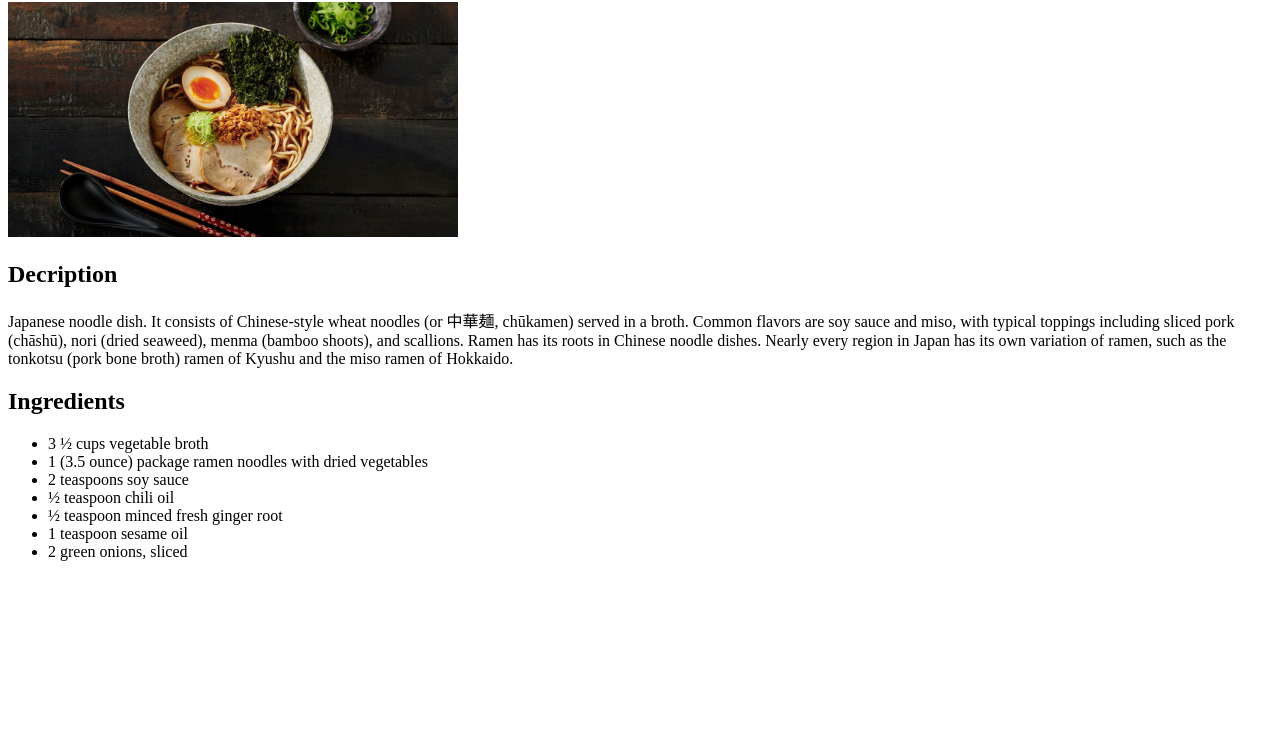
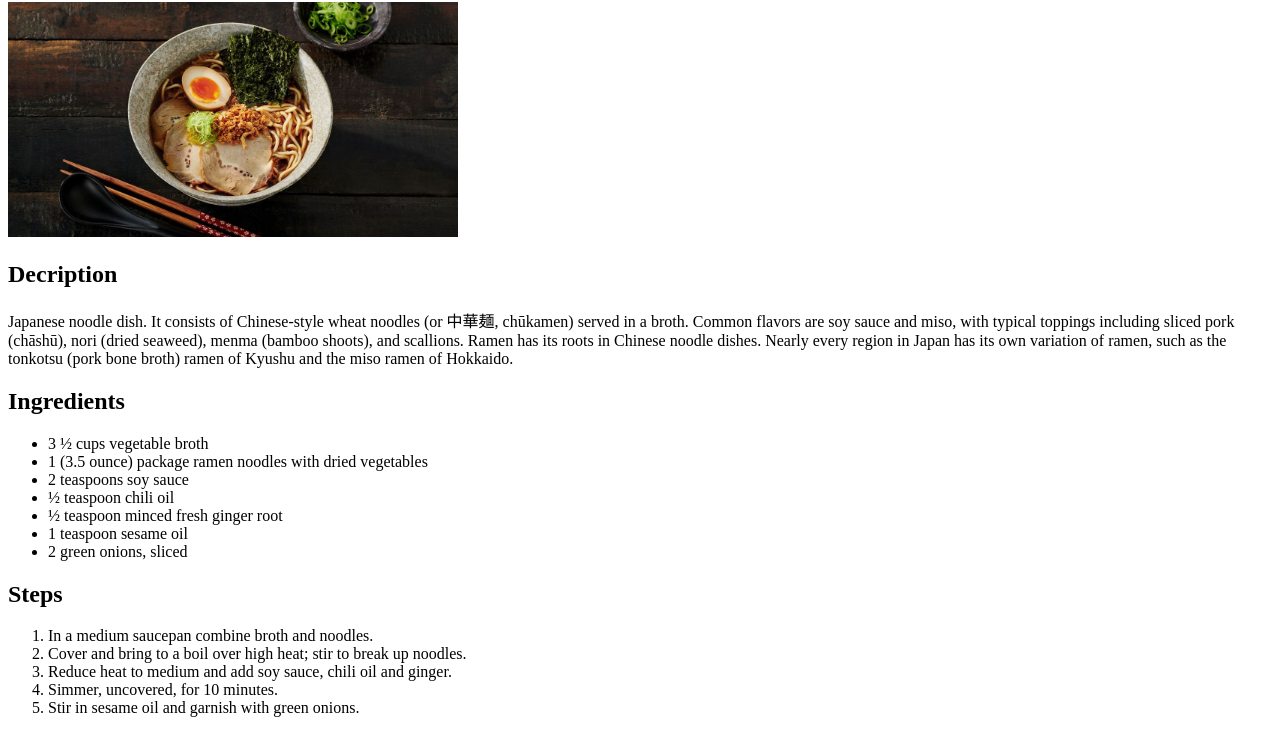
Before and after one commit to svarn13/odin-recipes, a plain HTML site: page recipes/ramen.html in a window 1280 px wide. Shown: the part 78-811 px from the top of the page. Drawn offline with Linux system fonts and the light colour scheme.

Commit message:
Add Steps paragraph in ramen.html

```diff
--- a/recipes/ramen.html
+++ b/recipes/ramen.html
@@ -24,6 +24,13 @@
         <li>1 teaspoon sesame oil</li>
         <li>2 green onions, sliced</li>
     </ul>
-
+    <h2>Steps</h2>
+    <ol>
+        <li>In a medium saucepan combine broth and noodles. </li>
+        <li>Cover and bring to a boil over high heat; stir to break up noodles. </li>
+        <li>Reduce heat to medium and add soy sauce, chili oil and ginger. </li>
+        <li>Simmer, uncovered, for 10 minutes. </li>
+        <li>Stir in sesame oil and garnish with green onions.</li>
+    </ol>
 </body>
 </html>
```
